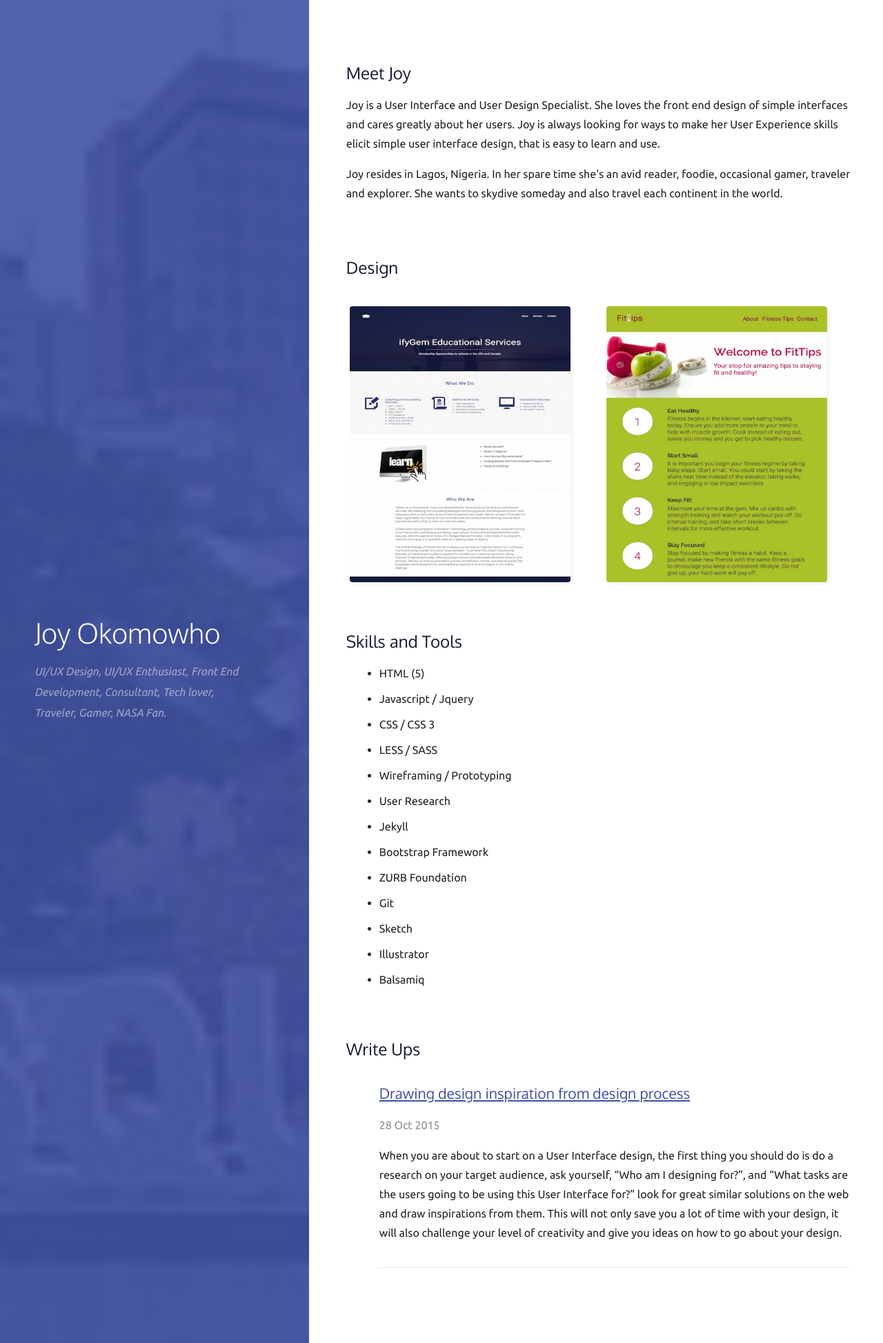
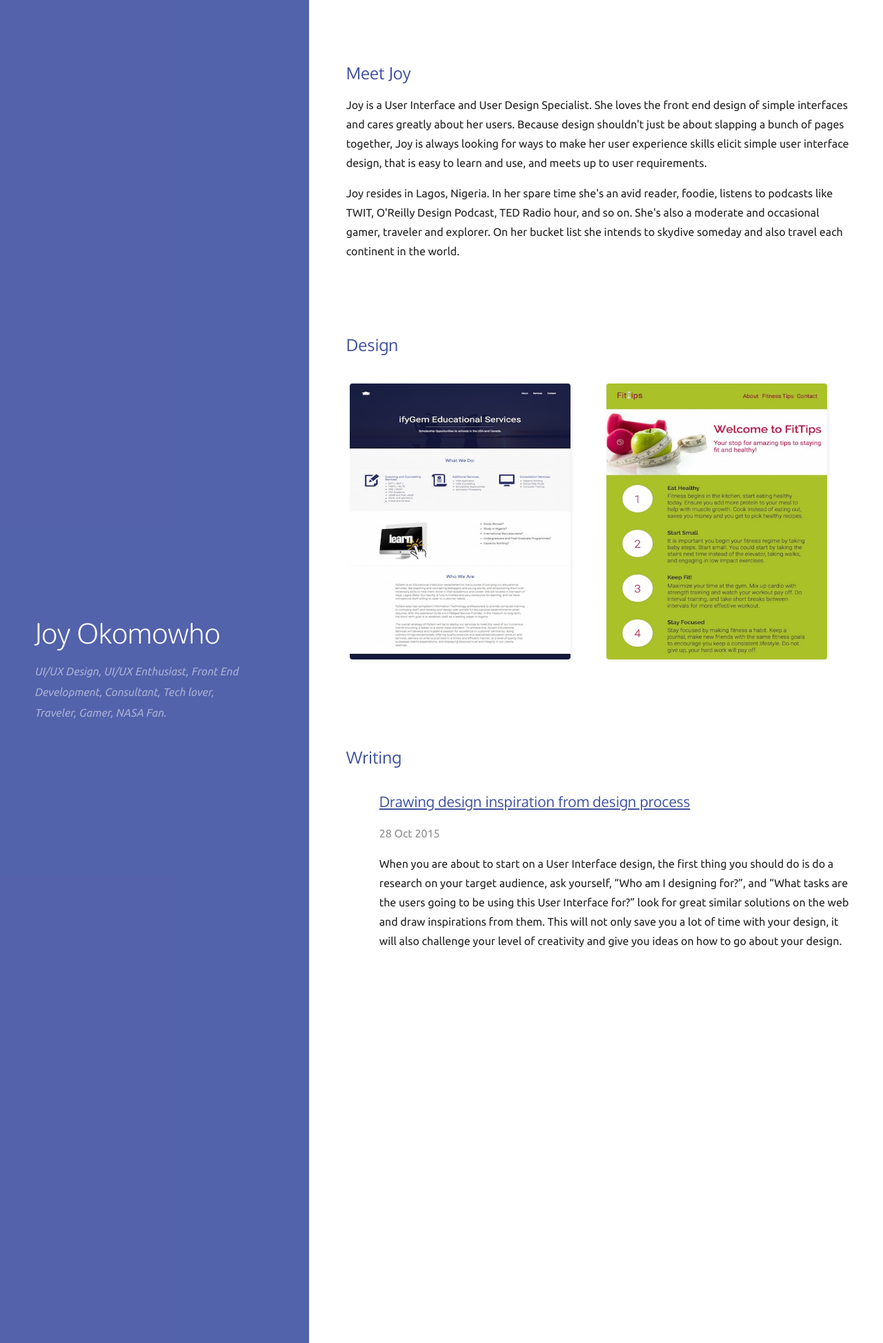
Before and after one commit to jokomowho/my_website, a Jekyll site: the page built from index.html, in a window 1280 px wide. Shown: the whole page at 69% size. Built offline with Jekyll 4.4.1, drawn with Linux system fonts in a browser that asks for light colours; Markdown is read by kramdown in place of the engine named in the settings.

Commit message:
Took out cover images and skills section.

```diff
--- a/css/main.css
+++ b/css/main.css
@@ -40,7 +40,7 @@ h2 {
   font-size: 24px;
   margin-bottom: 18px;
   margin-top: 36px;
-  color: #151a34;
+  color: #4051A2;
 }
 
 blockquote {
@@ -331,7 +331,7 @@ article a:hover {
 
 ul.posts li {
   list-style-type: none;
-  border-bottom: 1px solid #eeeeee;
+  /*border-bottom: 1px solid #eeeeee;*/
 }
 
 ul.posts .meta {
--- a/index.html
+++ b/index.html
@@ -2,7 +2,7 @@
 layout: default
 ---
 
-<header id="home-header"  style="background-image: url({{ site.baseurl }}{{ site.sidebar_image }});">
+<header id="home-header">
   <div class="top-container">
     <div class="container">
       <h1>{{ site.title }}</h1>
@@ -21,13 +21,13 @@ layout: default
     <br><br>
     <div class="about">
       <h2>Meet Joy</h2>
-        <p>Joy is a User Interface and User Design Specialist. She loves the front end design of simple interfaces and cares greatly about her users. Joy is always looking for ways to make her User Experience skills elicit simple user interface design, that is easy to learn and use.
+        <p>Joy is a User Interface and User Design Specialist. She loves the front end design of simple interfaces and cares greatly about her users. Because design shouldn't just be about slapping a bunch of pages together, Joy is always looking for ways to make her user experience skills elicit simple user interface design, that is easy to learn and use, and meets up to user requirements.
         </p>
         <p>
-        Joy resides in Lagos, Nigeria. In her spare time she's an avid reader, foodie, occasional gamer, traveler and explorer. She wants to skydive someday and also travel each continent in the world.</p>
+        Joy resides in Lagos, Nigeria. In her spare time she's an avid reader, foodie, listens to podcasts like TWIT, O'Reilly Design Podcast, TED Radio hour, and so on. She's also a moderate and occasional gamer, traveler and explorer. On her bucket list she intends to skydive someday and also travel each continent in the world.</p>
     </div>
     <div class="portfolio" >
-      <br>
+      <br><br>
       <h2 class="posts">Design</h2>
         <div class="portfolio-images">
           <div class="floating-box">
@@ -38,25 +38,8 @@ layout: default
           </div>
         </div>
     </div>
-    <br>
-    <h2>Skills and Tools</h2>
-      <ul>
-        <li>HTML (5)</li>
-        <li>Javascript / Jquery</li>
-        <li>CSS / CSS 3</li>
-        <li>LESS / SASS</li>
-        <li>Wireframing / Prototyping</li>
-        <li>User Research</li>
-        <li>Jekyll</li>
-        <li>Bootstrap Framework</li>
-        <li>ZURB Foundation</li>
-        <li>Git</li>
-        <li>Sketch</li>
-        <li>Illustrator</li>
-        <li>Balsamiq</li>
-      </ul>
-    <br>
-    <h2>Write Ups</h2>
+    <br><br><br>
+    <h2>Writing</h2>
     <ul class="posts">
       {% for post in site.posts %}
         <li>
```
Also changed, not shown: images/cover.jpg (deleted).
